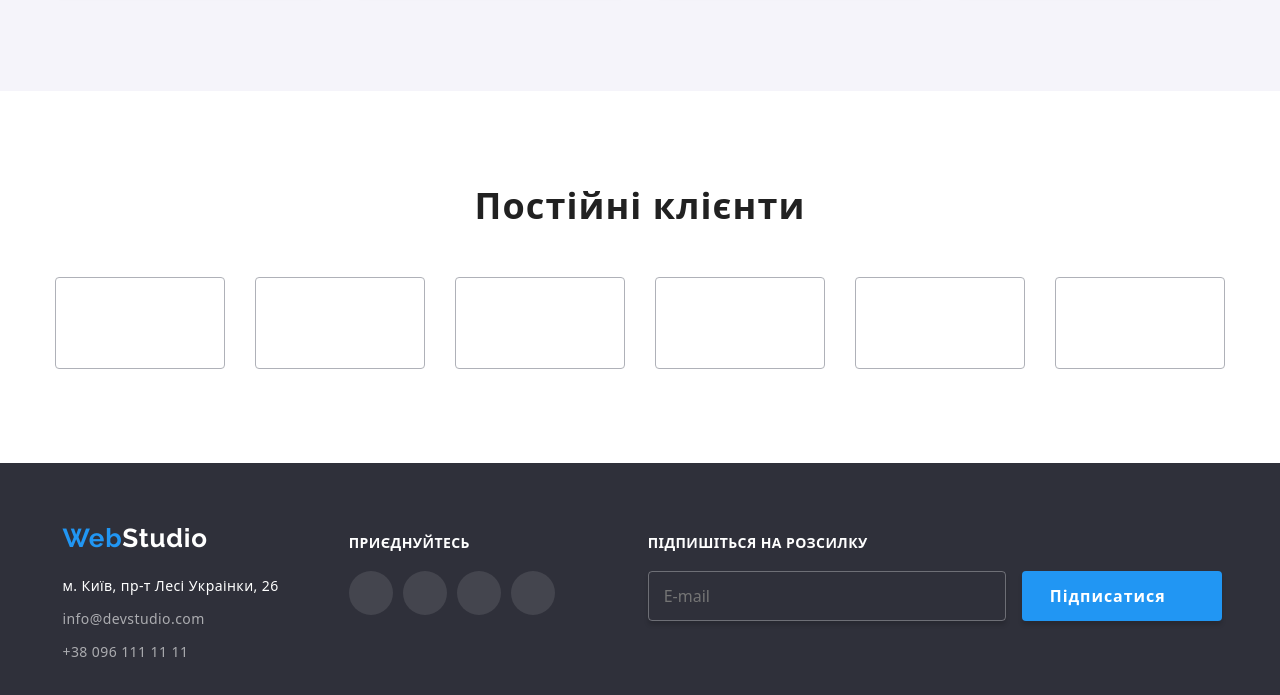
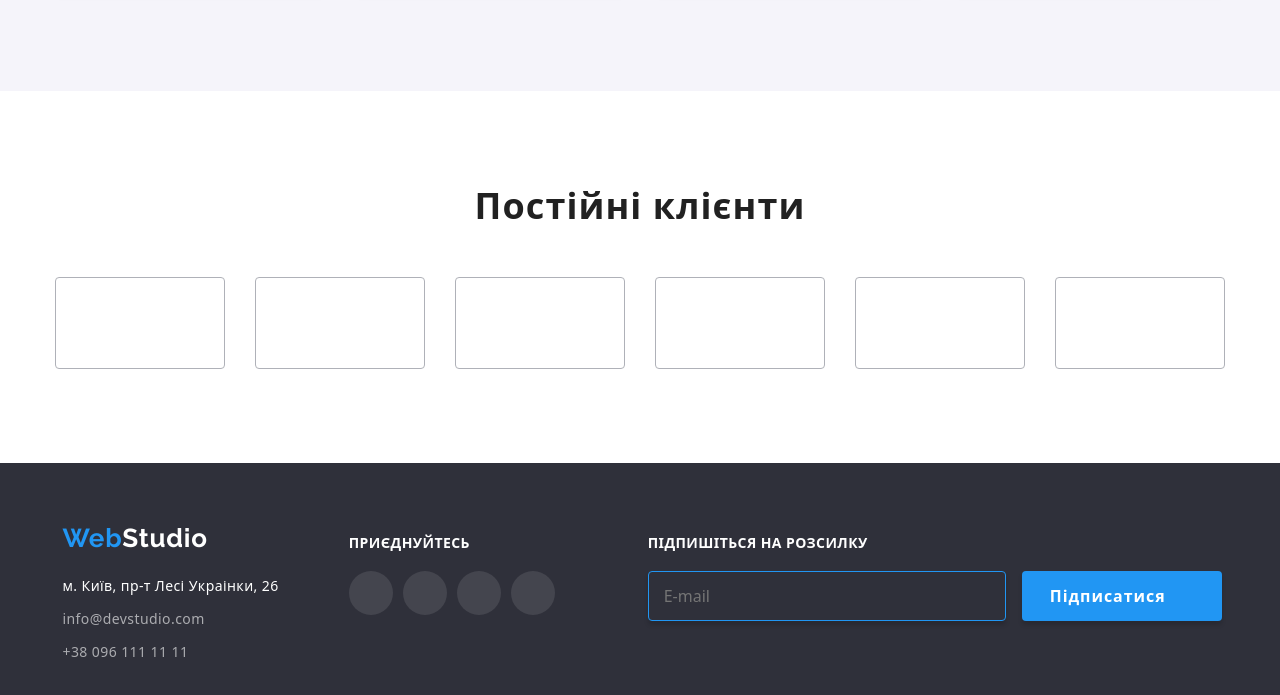
Before and after one commit to dariaaferreira/goit-markup-hw-06, a plain HTML site: page index.html in a window 1280 px wide. In both pictures the pointer is over the input 826 px from the left and 2809 px from the top of the page. Shown: the part 2214-2909 px from the top of the page. Drawn offline with nearby package versions, Linux system fonts and the light colour scheme.

Commit message:
Update styles.css

```diff
--- a/css/styles.css
+++ b/css/styles.css
@@ -878,6 +878,11 @@ img {
 
 }
 
+.input-subscribe:focus,
+.input-subscribe:hover {
+    border-color: var(--active-color);
+}
+
 .input-subscribe:focus-visible {
     outline: 0px;
 }
```
